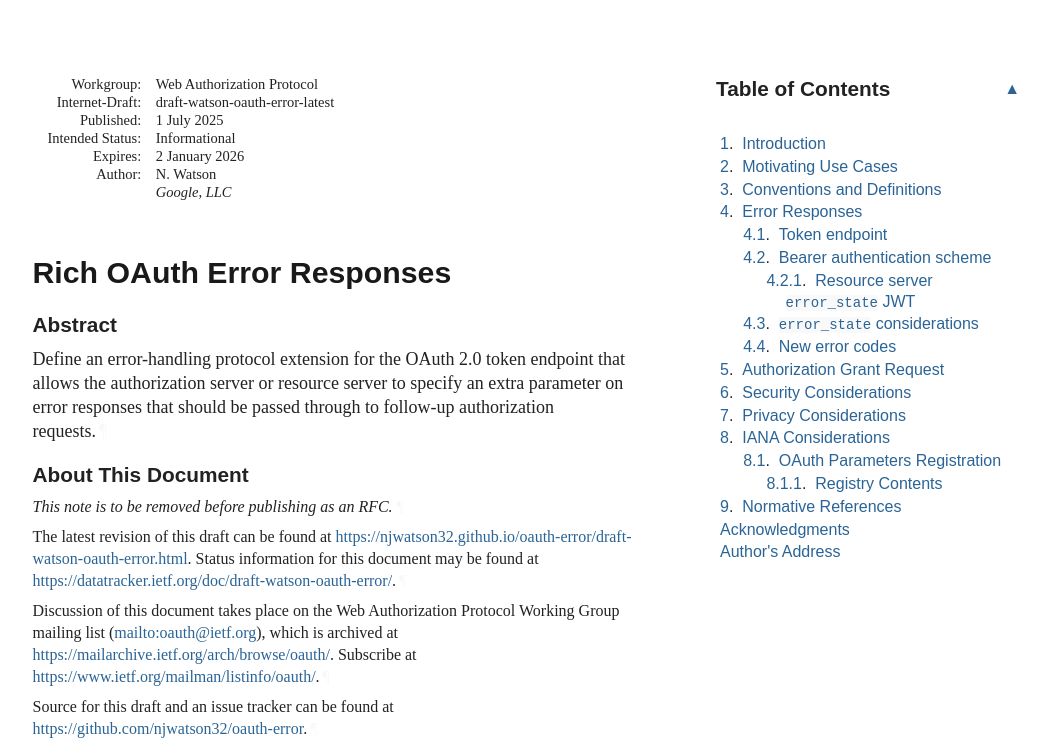
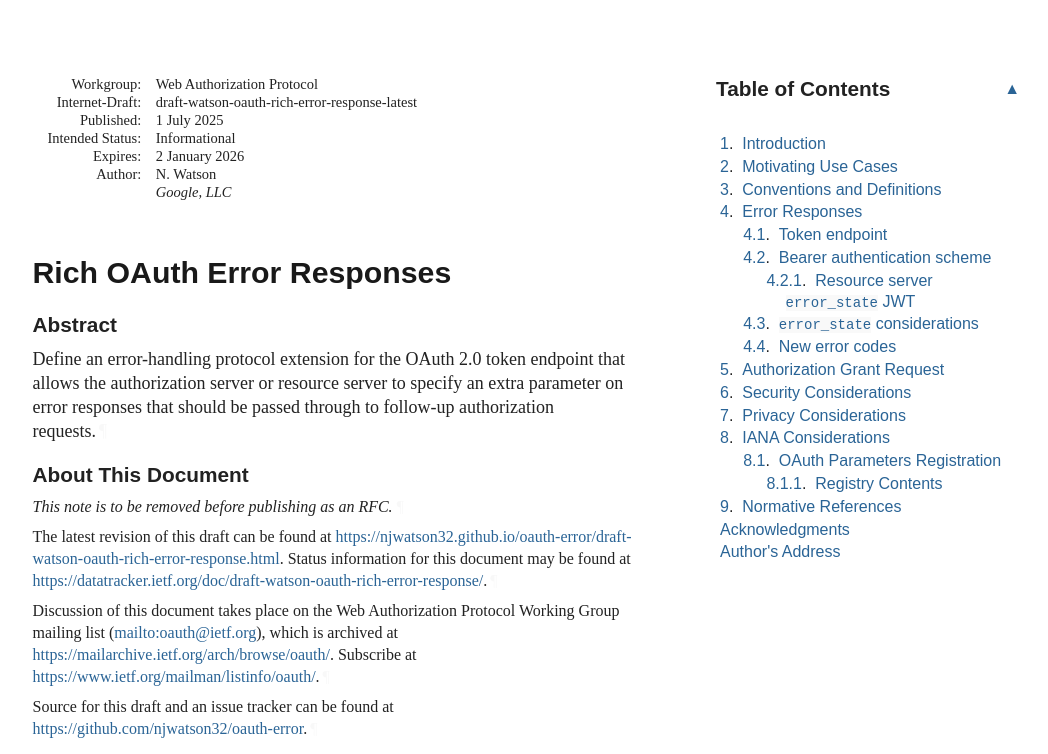
Before and after one commit to njwatson32/oauth-error, a plain HTML site: page draft-watson-oauth-rich-error-response.html in a window 1280 px wide. Shown: the top 754 px of the page, without its empty margins (92-1140 px from the left). Drawn offline with Linux system fonts and the light colour scheme; a web font is replaced by a local one.

Commit message:
Script updating gh-pages from 84d0bd2. [ci skip]

```diff
--- a/draft-watson-oauth-error.html
+++ b/draft-watson-oauth-rich-error-response.html
@@ -15,7 +15,7 @@ authorization requests.
 <meta content="xml2rfc 3.29.0" name="generator">
 <meta content="oauth" name="keyword">
 <meta content="error" name="keyword">
-<meta content="draft-watson-oauth-error-latest" name="ietf.draft">
+<meta content="draft-watson-oauth-rich-error-response-latest" name="ietf.draft">
 <!-- Generator version information:
   xml2rfc 3.29.0
     Python 3.12.11
@@ -31,7 +31,7 @@ authorization requests.
     setuptools 80.9.0
     wcwidth 0.2.13
 -->
-<link href="draft-watson-oauth-error.xml" rel="alternate" type="application/rfc+xml">
+<link href="draft-watson-oauth-rich-error-response.xml" rel="alternate" type="application/rfc+xml">
 <link href="#copyright" rel="license">
 <style type="text/css">@font-face {
   font-family: 'Lora';
@@ -1062,7 +1062,7 @@ svg :is([fill="white"], [fill^="#fff"]) {
 <dt class="label-workgroup">Workgroup:</dt>
 <dd class="workgroup">Web Authorization Protocol</dd>
 <dt class="label-internet-draft">Internet-Draft:</dt>
-<dd class="internet-draft">draft-watson-oauth-error-latest</dd>
+<dd class="internet-draft">draft-watson-oauth-rich-error-response-latest</dd>
 <dt class="label-published">Published:</dt>
 <dd class="published">
 <time datetime="2025-07-01" class="published">1 July 2025</time>
@@ -1094,8 +1094,8 @@ authorization requests.<a href="#section-abstract-1" class="pilcrow">¶</a></p>
       </h2>
 <p id="section-note.1-1">This note is to be removed before publishing as an RFC.<a href="#section-note.1-1" class="pilcrow">¶</a></p>
 <p id="section-note.1-2">
-        The latest revision of this draft can be found at <span><a href="https://njwatson32.github.io/oauth-error/draft-watson-oauth-error.html">https://njwatson32.github.io/oauth-error/draft-watson-oauth-error.html</a></span>.
-        Status information for this document may be found at <span><a href="https://datatracker.ietf.org/doc/draft-watson-oauth-error/">https://datatracker.ietf.org/doc/draft-watson-oauth-error/</a></span>.<a href="#section-note.1-2" class="pilcrow">¶</a></p>
+        The latest revision of this draft can be found at <span><a href="https://njwatson32.github.io/oauth-error/draft-watson-oauth-rich-error-response.html">https://njwatson32.github.io/oauth-error/draft-watson-oauth-rich-error-response.html</a></span>.
+        Status information for this document may be found at <span><a href="https://datatracker.ietf.org/doc/draft-watson-oauth-rich-error-response/">https://datatracker.ietf.org/doc/draft-watson-oauth-rich-error-response/</a></span>.<a href="#section-note.1-2" class="pilcrow">¶</a></p>
 <p id="section-note.1-3">
         Discussion of this document takes place on the
         Web Authorization Protocol Working Group mailing list (<span><a href="mailto:oauth@ietf.org">mailto:oauth@ietf.org</a></span>),
```
Also changed, not shown: index.html (+4 -4 lines), draft-watson-oauth-rich-error-response.txt.
